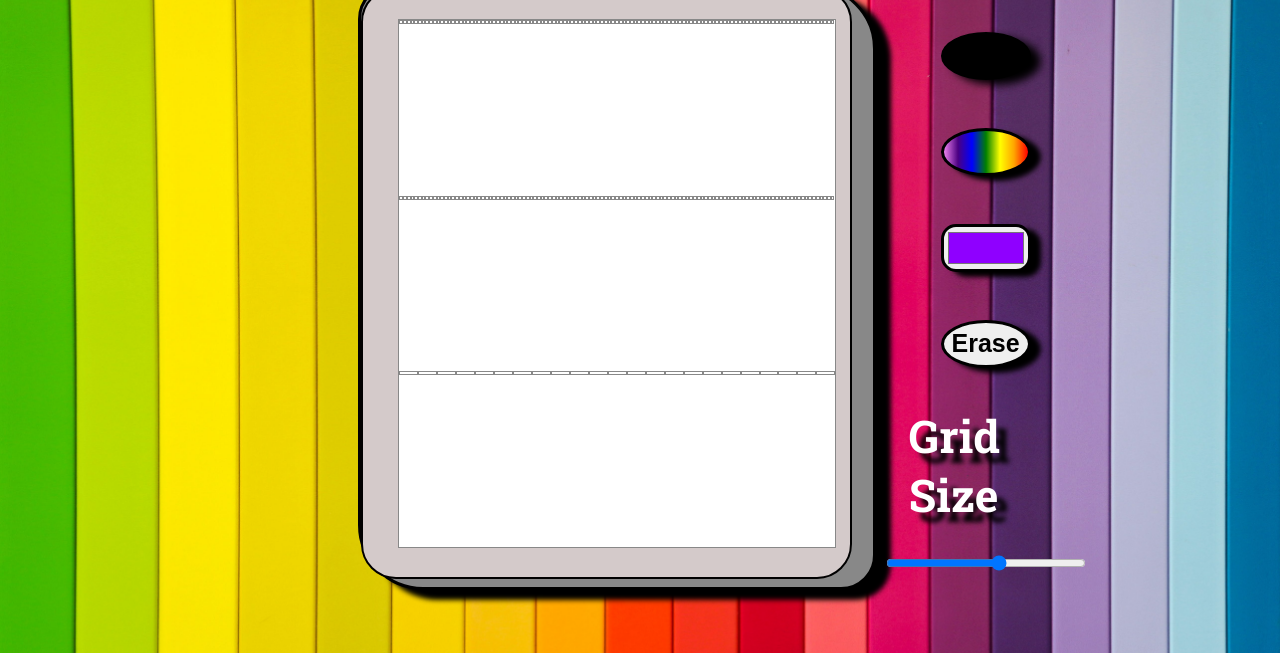
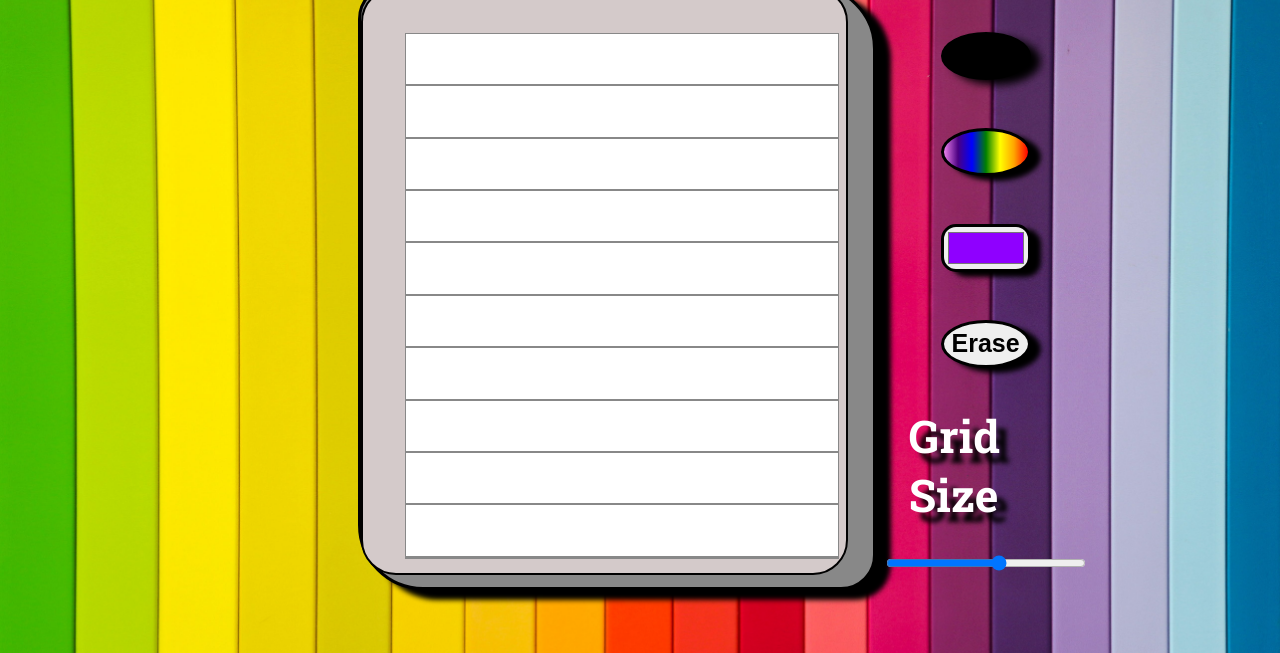
Before and after one commit to rohitjames77/Etch-a-Sketch, a plain HTML site: page index.html in a window 1280 px wide. Shown: the part 147-800 px from the top of the page. Drawn offline with Linux system fonts and the light colour scheme; a web font is replaced by a local one.

Commit message:
Add minor css fix

```diff
--- a/main.js
+++ b/main.js
@@ -1,23 +1,27 @@
 
 
 let screen = document.querySelector('.screen1');
+let screenHeight = screen.style.height;
+console.log(screenHeight);
+
 
 function createGrid (num){
     let numSquare =  num*num;
     console.log(numSquare);
 for (let i =0; i<= numSquare;i++){
     let screenChild = document.createElement('div');
+    screenChild.className = 'screenChild';
     screen.append(screenChild);
- screenChild.className= 'screenChild';
-let screenChildHeight=screen.clientHeight/numSquare;
-let screenChildWidth = screen.clientWidth/numSquare;
-screenChild.style.height = screenChildHeight +'px';
-screenChild.style.width = screenChildWidth +'px';
-
-
+ screenChild.style.height = screen.clientHeight/num+'px';
+ screenChild.style.width = screen.clientWidth/num+'px';
+    }
 }
 
+createGrid(8);
 
-}
+// let eventScreen = document.querySelector('.screen1');
+// eventScreen.addEventListener('click',mouseOver());
 
-createGrid(16);
+// function mouseOver() {
+// document.querySelector('.screenChild').style['background-color'] = 'blue';
+// }
--- a/style.css
+++ b/style.css
@@ -45,7 +45,13 @@ margin-top: -5px;
     width: 95%;
     border-radius: 35px;
     border: 2px solid black;
-
+    display: flex;
+    flex-direction:row;
+    flex-wrap: wrap;
+    justify-content: center;
+    align-items:center ;
+    flex: 1 2 1;
+    box-sizing: border-box;
 }
 
 .screen1 {
@@ -58,22 +64,21 @@ margin-top: -5px;
     border: 1px solid #888888;
     margin-left: 35px;
     margin-top: 30px;
-    flex-wrap: wrap;
+    flex-wrap: wrap-reverse;
     box-sizing: border-box;
+    overflow: hidden;
 
 }
 .screenChild {
-   flex-grow: 1;
+    flex-grow: 1;
    flex-shrink: 1;
+   flex-basis: 1;
+   height: auto;
+   width: auto;
 border: 1px solid #888888;
+max-height: fit-content;
 
 }
-
-
-
-
-
-
 
 /* ControlPanel.......................................................... */
 
```
